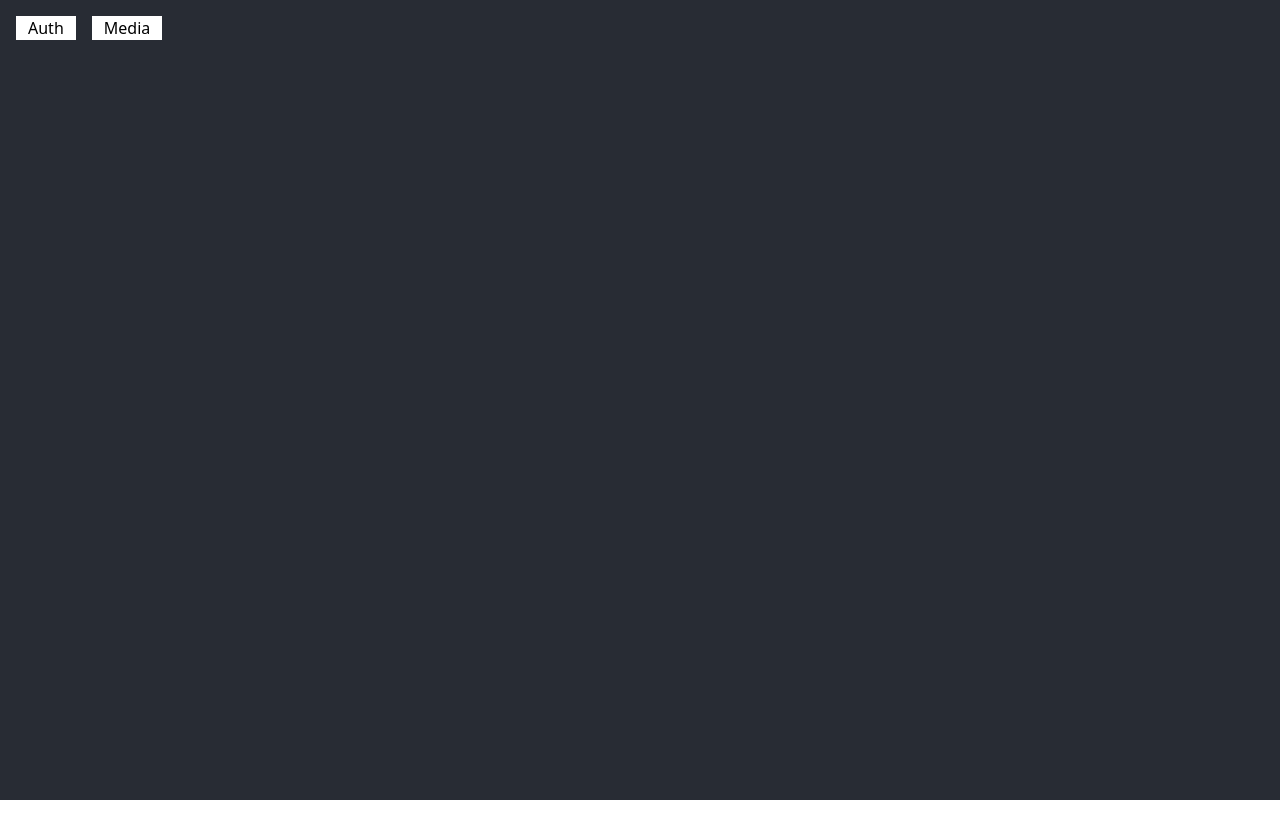
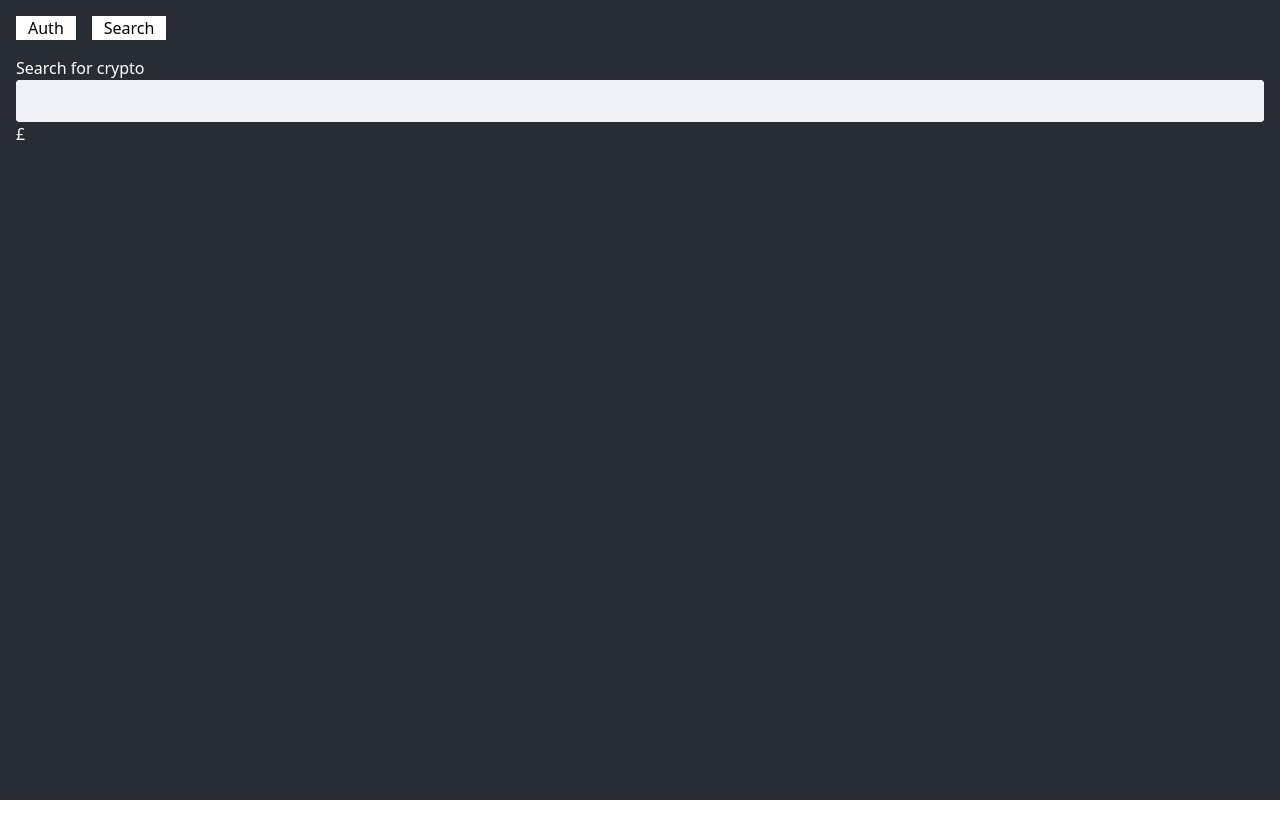
Before and after one commit to jamiescript/media-collection, a React (Create React App) app: page /media in a window 1280 px wide. Shown: the top 838 px of the page. Built offline with nearby package versions, Linux system fonts and the light colour scheme.

Commit message:
a crypto tracker now

```diff
--- a/src/components/Nav.js
+++ b/src/components/Nav.js
@@ -1,8 +1,9 @@
 /** @jsx jsx */
 import { jsx } from '@emotion/react';
-import Auth from './Auth';
 import { BrowserRouter as Router, Switch, Route } from 'react-router-dom';
 import { NavList, NavListItem, NavListItemLink } from './lib';
+import Auth from './Auth';
+import Search from './Search';
 
 function Nav() {
   return (
@@ -14,13 +15,15 @@ function Nav() {
               <NavListItemLink to="/">Auth</NavListItemLink>
             </NavListItem>
             <NavListItem>
-              <NavListItemLink to="/media">Media</NavListItemLink>
+              <NavListItemLink to="/search">Search</NavListItemLink>
             </NavListItem>
           </NavList>
         </nav>
 
         <Switch>
-          <Route path="/media"></Route>
+          <Route path="/media">
+            <Search />
+          </Route>
           <Route path="/">
             <Auth />
           </Route>
--- /dev/null
+++ b/src/components/Search.js
@@ -0,0 +1,36 @@
+/** @jsx jsx */
+import { jsx } from '@emotion/react';
+import * as React from 'react';
+import { SearchInput } from './lib';
+
+const Search = () => {
+  const [query, setQuery] = React.useState('');
+  const [queried, setQueried] = React.useState(false);
+  const [price, setPrice] = React.useState(null);
+
+  React.useEffect(() => {
+    if (!queried) return;
+    window
+      .fetch(
+        `https://api.coingecko.com/api/v3/coins/markets?vs_currency=gbp&ids=${query}`
+      )
+      .then((response) => response.json())
+      .then((data) => setPrice(data[0].current_price));
+  }, [query, queried]);
+
+  const handleSearchSubmit = (event) => {
+    event.preventDefault();
+    setQuery(event.target.elements.search.value);
+    setQueried(true);
+  };
+
+  return (
+    <form onSubmit={handleSearchSubmit}>
+      <label htmlFor="search">Search for crypto</label>
+      <SearchInput id="search" />
+      <div>£{price}</div>
+    </form>
+  );
+};
+
+export default Search;
--- a/src/components/lib.js
+++ b/src/components/lib.js
@@ -76,6 +76,10 @@ const NavListItemLink = styled(Link)({
   padding: '8px 12px',
 });
 
+const SearchInput = styled(Input)({
+  width: '100%',
+});
+
 export {
   Button,
   Dialog,
@@ -86,4 +90,5 @@ export {
   NavList,
   NavListItem,
   NavListItemLink,
+  SearchInput,
 };
```
Also changed, not shown: 2 other files (tests, documents, lock files or other folders).
